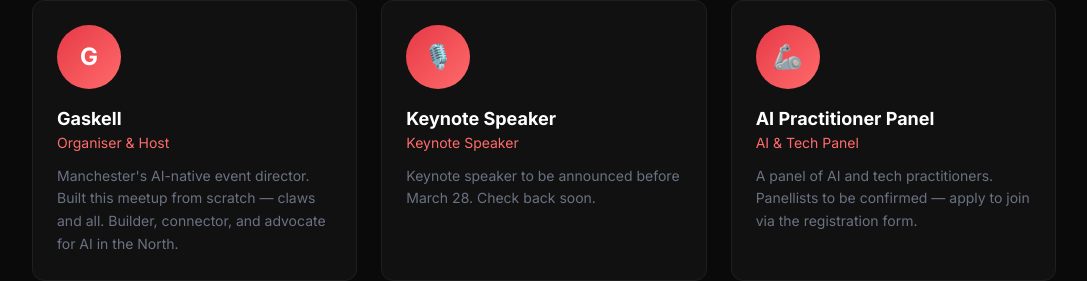
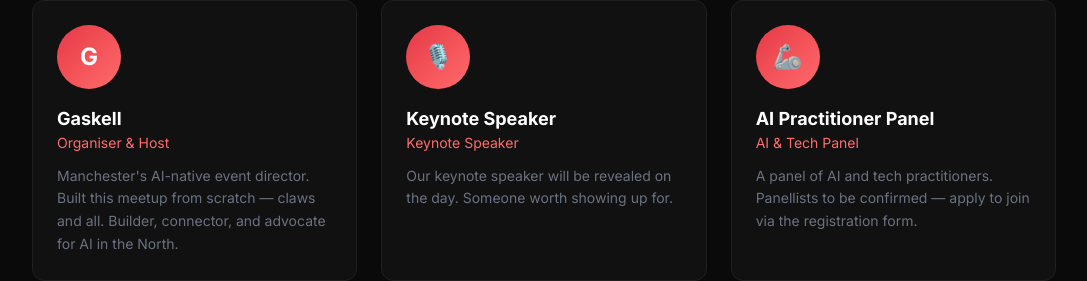
Before and after one commit to dcccrypto/manchester-meetup, a Next.js app: page / in a window 1280 px wide. Shown: the part 2149-2430 px from the top of the page, without its empty margins (96-1183 px from the left). Built offline with nearby package versions, Linux system fonts and the light colour scheme.

Commit message:
speakers: keynote fallback copy — remove March 28 deadline promise (#7)
Co-authored-by: Gaskell (manchester-webmaster) <ai-manchester@whatsthescore.co.uk>

```diff
--- a/components/Speakers.tsx
+++ b/components/Speakers.tsx
@@ -9,7 +9,7 @@ const speakers = [
   {
     name: "Keynote Speaker",
     role: "Keynote Speaker",
-    bio: "Keynote speaker to be announced before March 28. Check back soon.",
+    bio: "Our keynote speaker will be revealed on the day. Someone worth showing up for.",
     initials: "?",
     emoji: "🎙️",
   },
```
